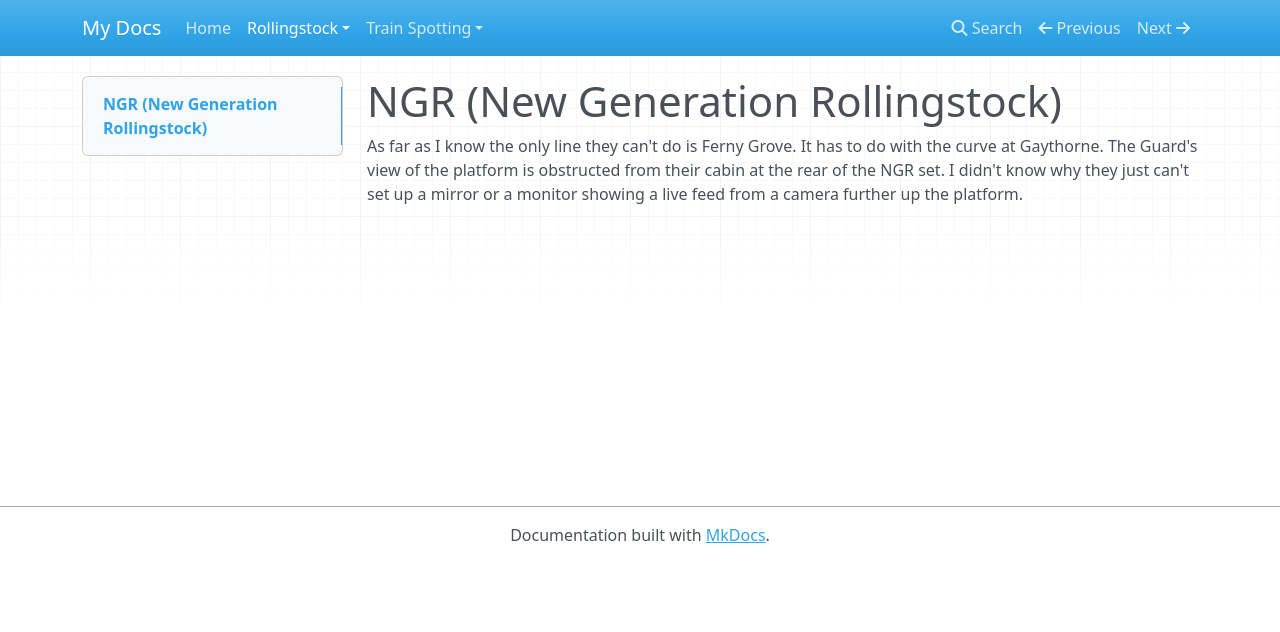
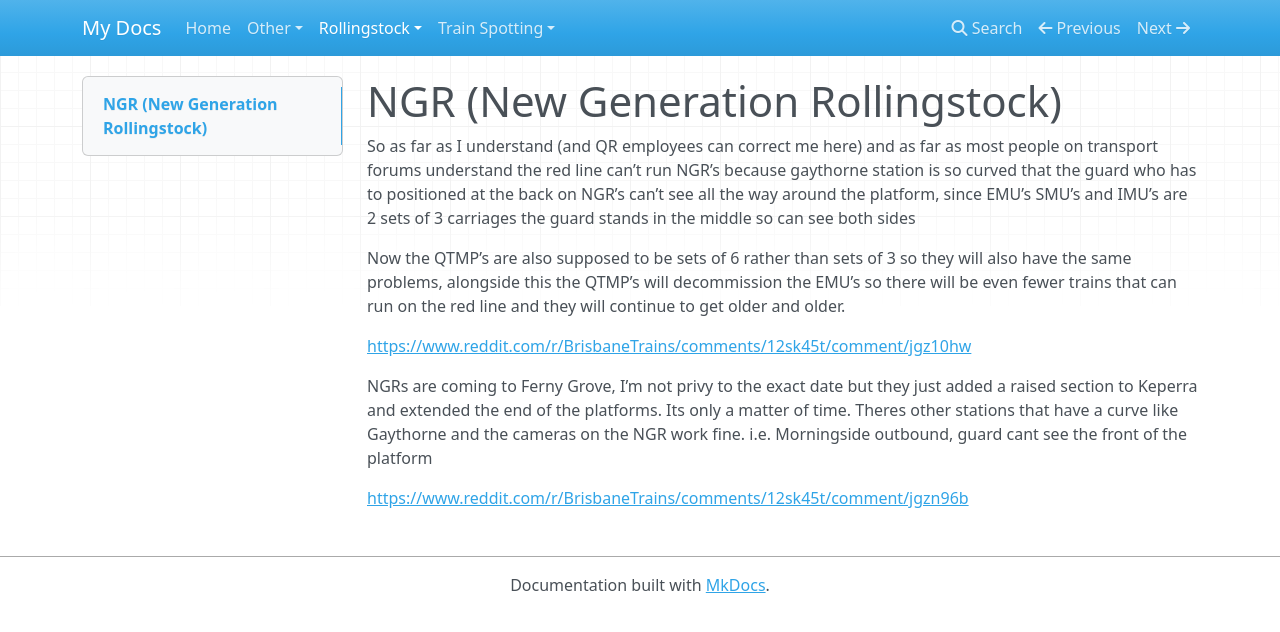
Before and after one commit to SysPoe/train-wiki, an MkDocs documentation site: the page built from docs/Rollingstock/NGR.md, in a window 1280 px wide. Shown: the top 632 px of the page. Built offline with MkDocs 1.6.1, drawn with Linux system fonts in a browser that asks for light colours; nearby versions of some CDN libraries.

Commit message:
Update QTMP, NGR, and add Cool Maps

```diff
--- a/docs/Rollingstock/NGR.md
+++ b/docs/Rollingstock/NGR.md
@@ -1,5 +1,11 @@
 # NGR (New Generation Rollingstock)
 
-As far as I know the only line they can't do is Ferny Grove. It has to do with the curve at Gaythorne. The Guard's view
-of the platform is obstructed from their cabin at the rear of the NGR set. I didn't know why they just can't set up a
-mirror or a monitor showing a live feed from a camera further up the platform.
+So as far as I understand (and QR employees can correct me here) and as far as most people on transport forums understand the red line can’t run NGR’s because gaythorne station is so curved that the guard who has to positioned at the back on NGR’s can’t see all the way around the platform, since EMU’s SMU’s and IMU’s are 2 sets of 3 carriages the guard stands in the middle so can see both sides
+
+Now the QTMP’s are also supposed to be sets of 6 rather than sets of 3 so they will also have the same problems, alongside this the QTMP’s will decommission the EMU’s so there will be even fewer trains that can run on the red line and they will continue to get older and older.
+
+[https://www.reddit.com/r/BrisbaneTrains/comments/12sk45t/comment/jgz10hw](https://www.reddit.com/r/BrisbaneTrains/comments/12sk45t/comment/jgz10hw)
+
+NGRs are coming to Ferny Grove, I’m not privy to the exact date but they just added a raised section to Keperra and extended the end of the platforms. Its only a matter of time. Theres other stations that have a curve like Gaythorne and the cameras on the NGR work fine. i.e. Morningside outbound, guard cant see the front of the platform
+
+[https://www.reddit.com/r/BrisbaneTrains/comments/12sk45t/comment/jgzn96b](https://www.reddit.com/r/BrisbaneTrains/comments/12sk45t/comment/jgzn96b)
```
Also changed, not shown: docs/Other/Cool-Maps.md (added, +7 -0 lines), docs/Rollingstock/QTMP.md (+26 -1 lines), docs/media/translink-crr-map-with-railbus-lines.webp (added).
